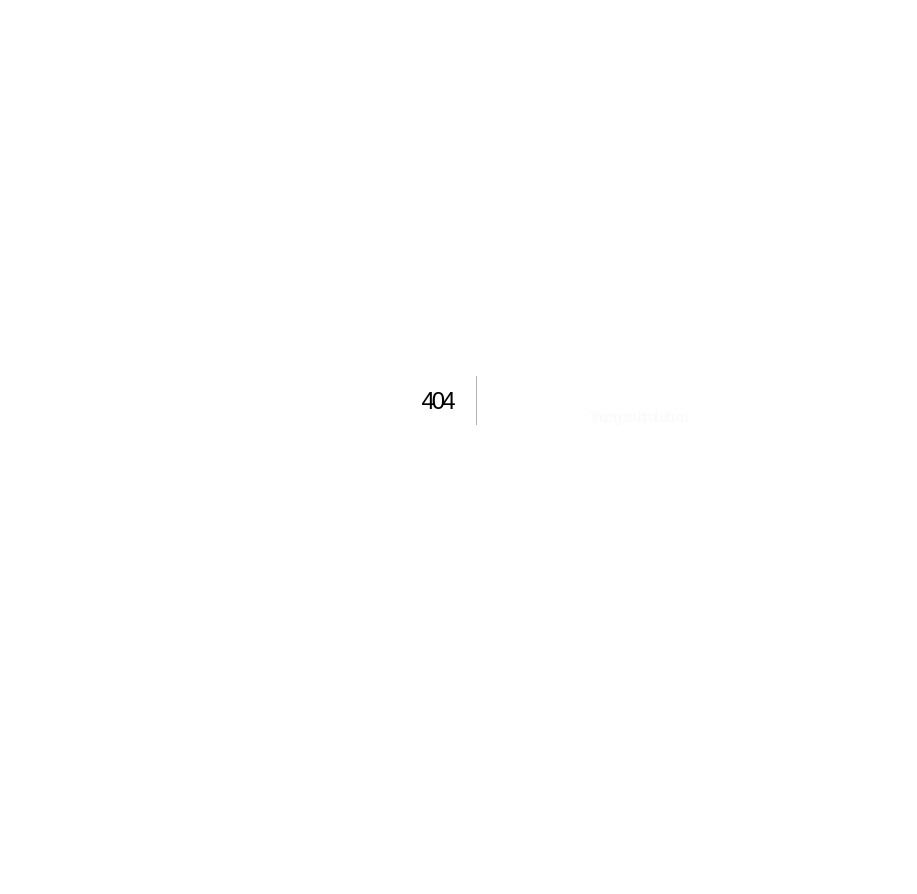
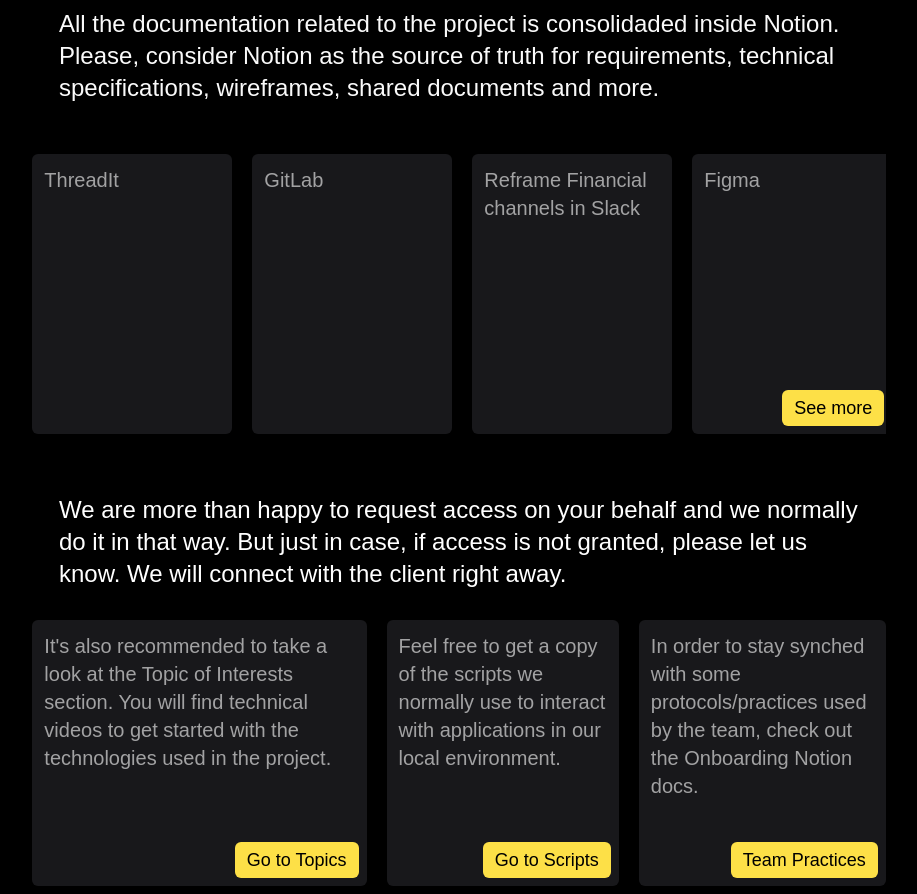
Before and after one commit to aguskz/onboarding, a Next.js app: page /access in a window 1280 px wide. Before the commit this address had no page. Shown: the whole page, without its empty margins (181-1098 px from the left). Before the commit the page ends 800 px from the top, so only its background shows below. Built offline with nearby package versions, Linux system fonts and the light colour scheme.

Commit message:
access page

```diff
--- a/constants/index.ts
+++ b/constants/index.ts
@@ -114,3 +114,21 @@
     link: 'https://www.notion.so/eApp-Builder-808a67e3df3b4f75a260f2ae7cf7db1f',
   },
 ]
+
+export const additionalAccess: {name: string; link: string; linkName: string }[] = [
+  {
+    name: "It's also recommended to take a look at the Topic of Interests section. You will find technical videos to get started with the technologies used in the project.",
+    link: 'https://kz-rc-onboarding.vercel.app/topics.html',
+    linkName: 'Go to Topics'
+  },
+  {
+    name: "Feel free to get a copy of the scripts we normally use to interact with applications in our local environment.",
+    link: 'https://kz-rc-onboarding.vercel.app/scripts.html',
+    linkName: 'Go to Scripts'
+  },
+  {
+    name: "In order to stay synched with some protocols/practices used by the team, check out the Onboarding Notion docs.",
+    link: 'https://www.notion.so/Onboarding-6a380da66c7b417aa6f734a065cf81ad',
+    linkName: 'Team Practices'
+  }
+]
--- /dev/null
+++ b/pages/access/index.tsx
@@ -0,0 +1,70 @@
+import { useRef } from 'react'
+import { motion, useScroll } from 'framer-motion'
+import Head from 'next/head'
+import { access, additionalAccess } from '../../constants'
+
+export default function Setup() {
+  const ref = useRef(null)
+  const { scrollXProgress } = useScroll({ container: ref })
+  const text = 'test'
+  return (
+    <div className="flex min-h-screen flex-col items-center justify-center py-2">
+      <Head>
+        <title>Create Next App</title>
+        <link rel="icon" href="/favicon.ico" />
+      </Head>
+      <p className="text-2xl mx-60">
+        All the documentation related to the project is consolidaded inside
+        Notion. Please, consider Notion as the source of truth for requirements,
+        technical specifications, wireframes, shared documents and more.
+      </p>
+      <ul ref={ref} className="w-8/12 max-h-80">
+        {access.map(({ name, link }) => (
+          <li className="flex flex-col justify-between rounded-md  hover:border-yellow-300 focus:border-yellow-300 bg-zinc-900">
+            <div>
+              <p className="text-white text-xl p-3 text-opacity-60">{name}</p>
+            </div>
+            {link ? (
+              <div className="flex justify-end">
+                <a
+                  className="flex rounded-md bg-yellow-300 font-mono text-lg px-2 mb-2 mr-2"
+                  target="_blank"
+                  href={link}
+                >
+                  <p className="text-black m-0 p-1 tracking-normal">See more</p>
+                </a>
+              </div>
+            ) : null}
+          </li>
+        ))}
+      </ul>
+      <p className="text-2xl text-white mx-60 mt-10">
+        We are more than happy to request access on your behalf and we normally
+        do it in that way. But just in case, if access is not granted, please
+        let us know. We will connect with the client right away.
+      </p>
+      <div ref={ref} className="flex w-8/12 justify-between gap-5">
+        {additionalAccess.map(({ name, link, linkName }) => (
+          <div className="flex flex-col justify-between rounded-md  hover:border-yellow-300 focus:border-yellow-300 bg-zinc-900">
+            <div>
+              <p className="text-white text-xl p-3 text-opacity-60">{name}</p>
+            </div>
+            {link ? (
+              <div className="flex justify-end">
+                <a
+                  className="flex rounded-md bg-yellow-300 font-mono text-lg px-2 mb-2 mr-2"
+                  target="_blank"
+                  href={link}
+                >
+                  <p className="text-black m-0 p-1 tracking-normal">
+                    {linkName}
+                  </p>
+                </a>
+              </div>
+            ) : null}
+          </div>
+        ))}
+      </div>
+    </div>
+  )
+}
```
